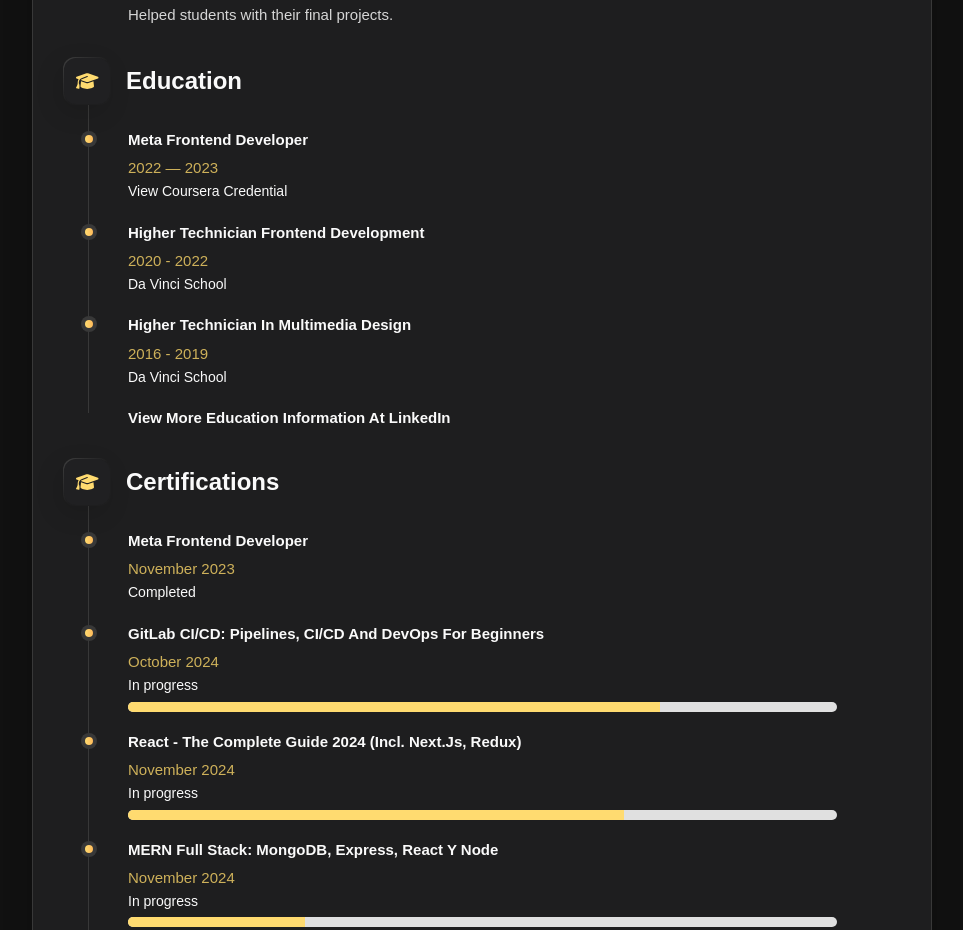
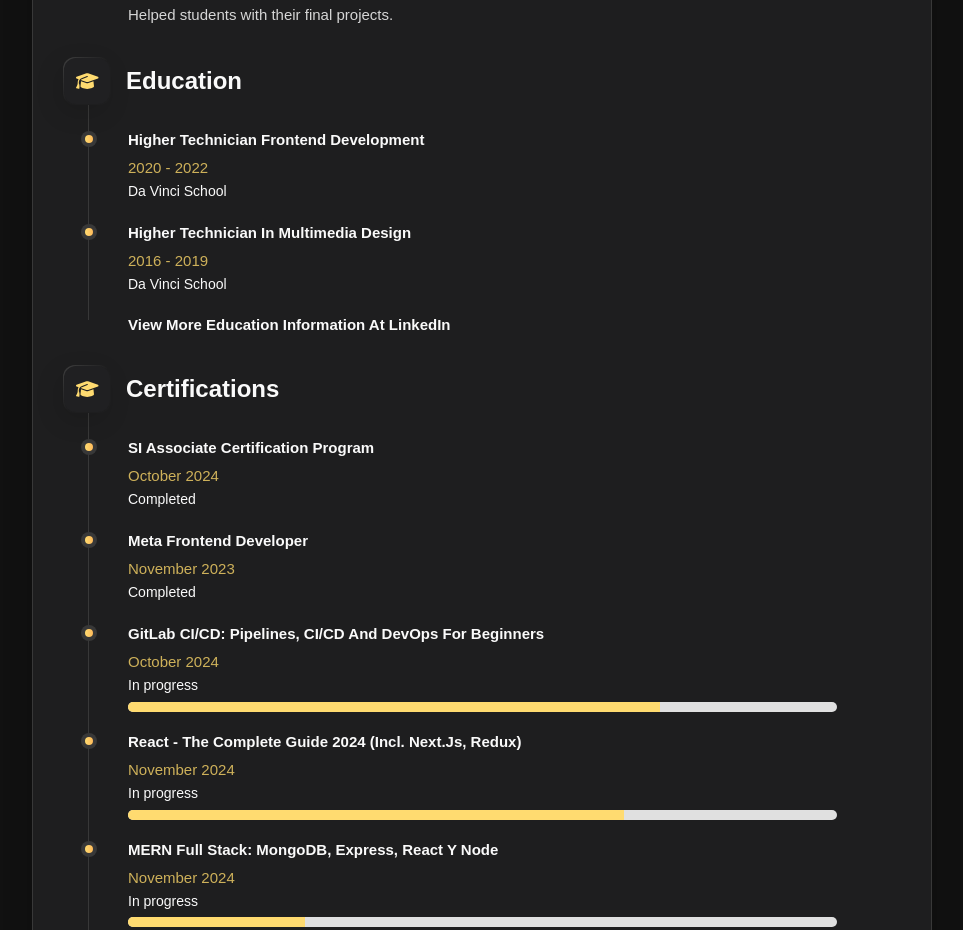
Before and after one commit to JuanGidoni/myweb, a React (Vite) app: page / in a window 1280 px wide. Shown: the part 1620-2550 px from the top of the page, without its empty margins (308-1271 px from the left). Built offline with nearby package versions, Linux system fonts and the light colour scheme.

Commit message:
Updated ResumePage.tsx

```diff
--- a/src/ui/pages/ResumePage.tsx
+++ b/src/ui/pages/ResumePage.tsx
@@ -80,21 +80,6 @@ const ResumePage = () => {
         </div>
         <ol className="timeline-list">
           <li className="timeline-item">
-            <h4 className="h4 timeline-item-title">Meta Frontend Developer</h4>
-            <span>2022 — 2023</span>
-            <ul className="timeline-text-class contact-info">
-              <li>
-                <a
-                  className="contact-link"
-                  href="https://www.coursera.org/account/accomplishments/specialization/certificate/JH49YNFJRFNH"
-                  target="_blank"
-                >
-                  View Coursera Credential
-                </a>
-              </li>
-            </ul>
-          </li>
-          <li className="timeline-item">
             <h4 className="h4 timeline-item-title">
               Higher Technician Frontend Development
             </h4>
@@ -149,6 +134,13 @@ const ResumePage = () => {
 
         <Timeline
           items={[
+            {
+              title: "SI Associate Certification Program",
+              date: formatDate("2024-10-01"),
+              link: "https://learn.mongodb.com/c/E574IcgxSZeYfd-vsQMLfg",
+              status: "Completed",
+              progress: 100,
+            },
             {
               title: "Meta Frontend Developer",
               date: formatDate("2023-11-01"),
```
